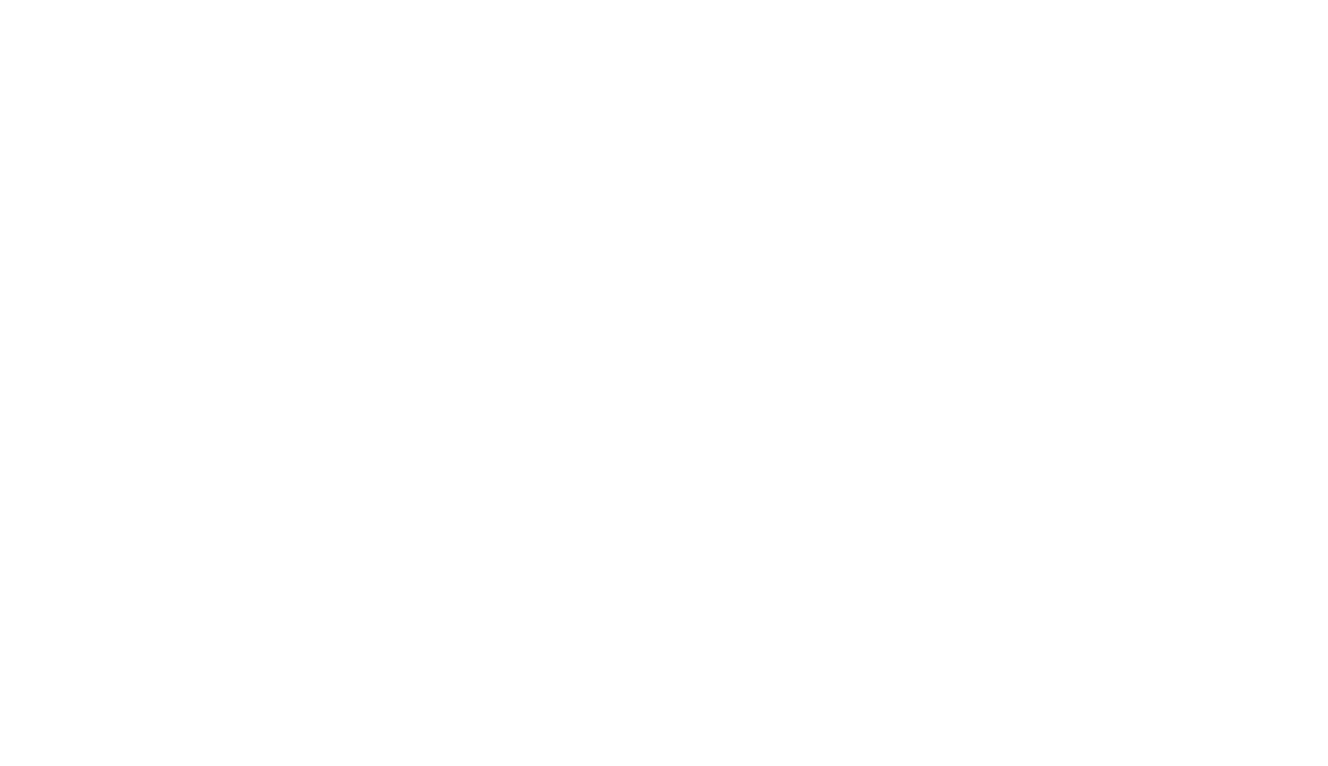
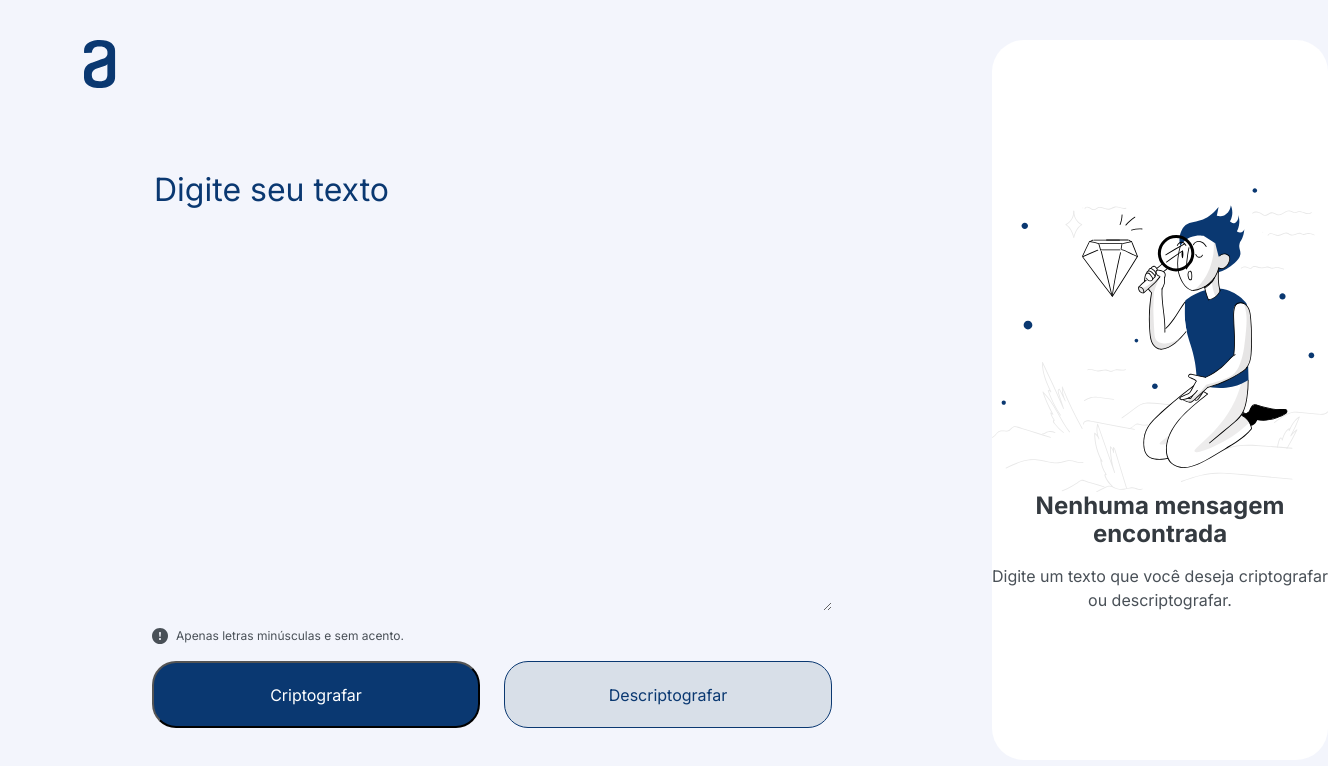
Before and after one commit to gabrielportelagomes/challenge_one_decodificador, a plain HTML site: page index.html in a window 1280 px wide. Shown: the whole page, 1328 px wide, since content can reach past the window. Drawn offline with Linux system fonts and the light colour scheme.

Commit message:
feat: static layout

```diff
--- a/index.html
+++ b/index.html
@@ -1,14 +1,42 @@
 <!DOCTYPE html>
 <html lang="pt-br">
-<head>
-    <meta charset="UTF-8">
-    <meta http-equiv="X-UA-Compatible" content="IE=edge">
-    <meta name="viewport" content="width=device-width, initial-scale=1.0">
-    <link rel="stylesheet" href="./styles/reset.css">
-    <link rel="stylesheet" href="./styles/style.css">
+  <head>
+    <meta charset="UTF-8" />
+    <meta http-equiv="X-UA-Compatible" content="IE=edge" />
+    <meta name="viewport" content="width=device-width, initial-scale=1.0" />
+    <link rel="preconnect" href="https://fonts.googleapis.com" />
+    <link rel="preconnect" href="https://fonts.gstatic.com" crossorigin />
+    <link
+      href="https://fonts.googleapis.com/css2?family=Inter:wght@400;700&display=swap"
+      rel="stylesheet"
+    />
+    <link rel="stylesheet" href="./styles/reset.css" />
+    <link rel="stylesheet" href="./styles/style.css" />
     <title>Decodificador de texto</title>
-</head>
-<body>
-
-</body>
+  </head>
+  <body>
+    <header>
+      <img src="./img/alura.svg" alt="alura" class="logo" />
+    </header>
+    <main class="container">
+      <section class="inputContainer">
+        <textarea class="input" placeholder="Digite seu texto"></textarea>
+        <div class="alert">
+          <img src="./img/bi_exclamation-circle-fill.svg" alt="alerta" />
+          <p>Apenas letras minúsculas e sem acento.</p>
+        </div>
+        <div class="buttonContainer">
+          <button class="encrypt">Criptografar</button>
+          <button class="decrypt">Descriptografar</button>
+        </div>
+      </section>
+      <section class="outputContainer">
+        <img src="./img/search.svg" alt="search" />
+        <p class="result">Nenhuma mensagem encontrada</p>
+        <p class="message">
+          Digite um texto que você deseja criptografar ou descriptografar.
+        </p>
+      </section>
+    </main>
+  </body>
 </html>
--- a/styles/reset.css
+++ b/styles/reset.css
@@ -46,3 +46,6 @@ table {
 	border-collapse: collapse;
 	border-spacing: 0;
 }
+* {
+	box-sizing: border-box;
+}
--- a/styles/style.css
+++ b/styles/style.css
@@ -0,0 +1,125 @@
+body {
+    background: #F3F5FC;
+    position: relative;
+}
+
+.logo {
+    margin: 40px 0 0 40px;
+    position: absolute;
+}
+
+.container {
+    display: flex;
+    justify-content: center;
+    height: 100vh;
+}
+
+.inputContainer {
+    display: flex;
+    flex-direction: column;
+    width: 680px;
+    height: calc(100% - 240px);
+    margin: 168px 80px 72px 240px;
+}
+
+.input{
+    width: 100%;
+    height: 100%;
+    border: none;
+    background:  #F3F5FC;
+    font-family: 'Inter', sans-serif;
+    font-weight: 400;
+    font-size: 32px;
+    color: #0A3871;
+}
+
+.input::placeholder {
+    font-family: 'Inter', sans-serif;
+    font-weight: 400;
+    font-size: 32px;
+    color: #0A3871;
+}
+
+textarea:focus, input:focus, select:focus {
+    outline: 0;
+}
+
+.alert {
+    display: flex;
+    align-items: center;
+    margin: 17px 0;
+}
+
+.alert p {
+    font-family: 'Inter', sans-serif;
+    font-weight: 400;
+    font-size: 12px;
+    color: #495057;
+    margin-left: 8px;
+}
+
+.buttonContainer {
+    display: flex;
+}
+
+.encrypt, .decrypt {
+    width: 328px;
+    height: 67px;
+    display: flex;
+    justify-content: center;
+    align-items: center;
+    border-radius: 24px;
+    font-family: 'Inter', sans-serif;
+    font-weight: 400;
+    font-size: 16px;
+    cursor: pointer;
+}
+
+.encrypt {
+    background: #0A3871;
+    color: #ffffff;
+}
+
+.decrypt {
+    background: #D8DFE8;
+    color: #0A3871;
+    border: 1px solid #0A3871;
+    margin-left: 24px;
+}
+
+.outputContainer {
+    display: flex;
+    flex-direction: column;
+    justify-content: center;
+    align-items: center;
+    background: #ffffff;
+    width: 400px;
+    height: calc(100% - 80px);
+    margin: 40px 40px 40px 80px;
+    border-radius: 32px;
+}
+
+.outputContainer img {
+    width: 100%;
+}
+
+.result, .message {
+    width: 336px;
+    text-align: center;
+    font-family: 'Inter', sans-serif;
+}
+
+.result {
+    font-weight: 700;
+    font-size: 24px;
+    color: #343A40;
+    line-height: 28px;
+    margin-bottom: 16px;
+}
+
+.message {
+    font-weight: 400;
+    font-size: 16px;
+    color: #495057;
+    line-height: 24px;
+}
```
